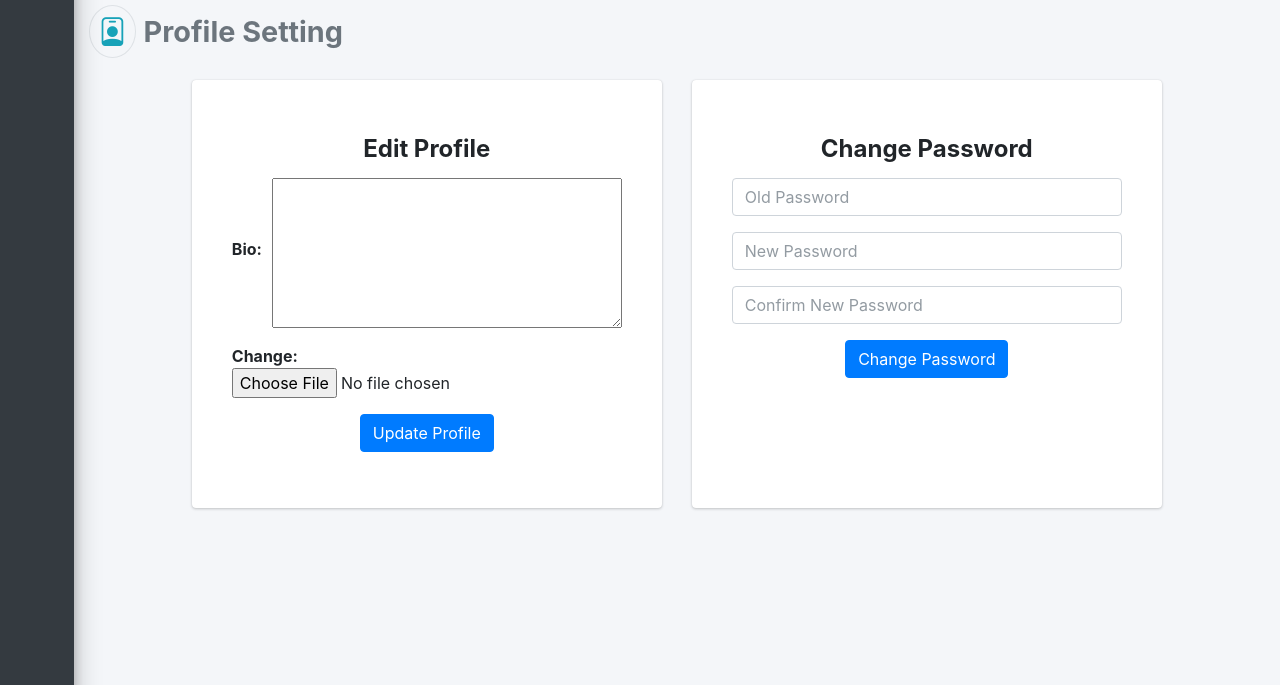
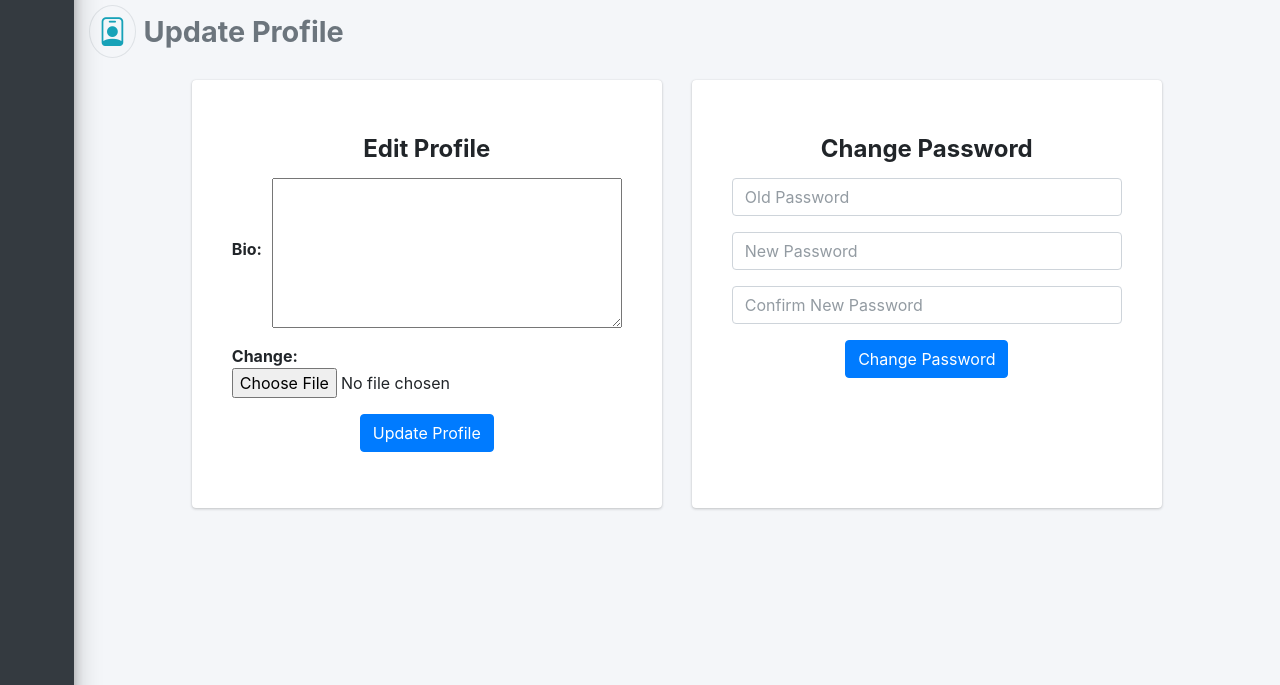
Before and after one commit to Abebe-lab/projectx, a Django app: template user/templates/user/profile_edit.html in a window 1280 px wide. Shown: the part 69-754 px from the top of the page. Run offline with Django 4.2, Linux system fonts and the light colour scheme; the template is opened without the code that fills it: values that come from a table or form of the project are taken from there, others are empty; parts of the project's set-up code (start-up, migrations or seed data) failed here and were passed over; some libraries are stand-ins or nearby versions.

Commit message:
changes to tempates under user app

```diff
--- a/user/templates/user/dashboard_config.html
+++ b/user/templates/user/dashboard_config.html
@@ -5,7 +5,7 @@
     bi-speedometer
 {% endblock %}
 {% block contentTitle %}
-    Dashboard Setting
+    Customize Dashboard
 {% endblock %}
 
 {% block content %}
--- a/user/templates/user/profile_edit.html
+++ b/user/templates/user/profile_edit.html
@@ -5,7 +5,7 @@
 {% endblock %}
 
 {% block contentTitle %}
-    Profile Setting
+    Update Profile
 {% endblock %}
 
 {% block content %}
```
